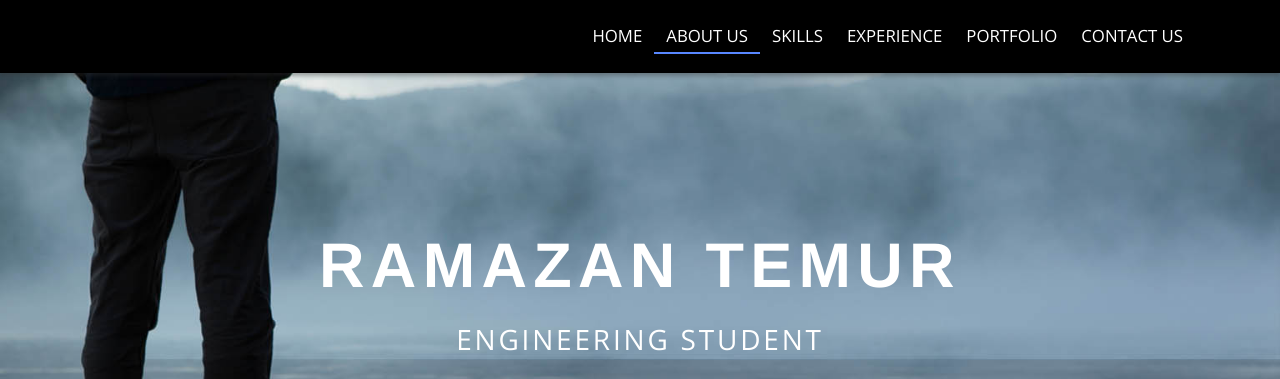
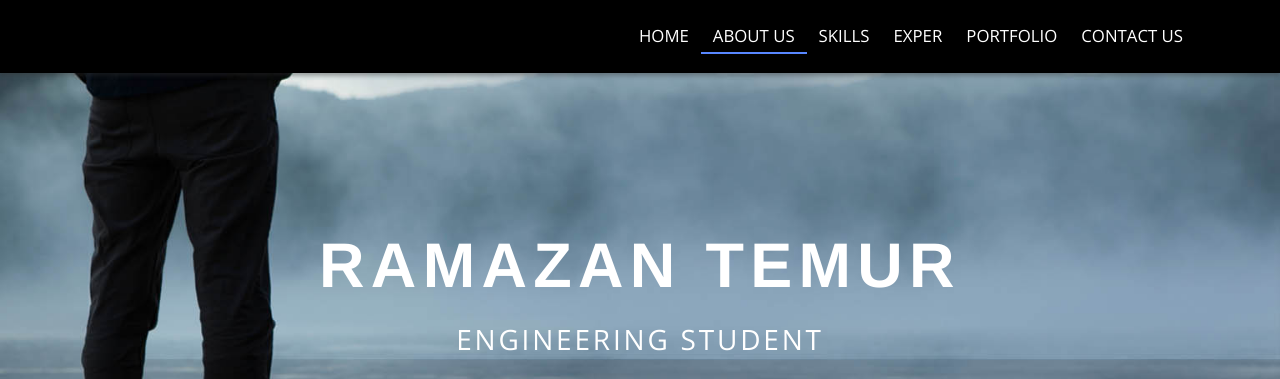
Before and after one commit to temurramazan/portfolio, a plain HTML site: page index.html in a window 1280 px wide. Shown: the top 379 px of the page. Drawn offline with nearby package versions, Linux system fonts and the light colour scheme.

Commit message:
Update index.html

```diff
--- a/index.html
+++ b/index.html
@@ -42,7 +42,7 @@
           <li class="active"><a href="#home" class="scroll-link">Home</a></li>
           <li><a href="#aboutUs" class="scroll-link">About Us</a></li>
           <li><a href="#skills" class="scroll-link">Skills</a></li>
-          <li><a href="#experience" class="scroll-link">Experience</a></li>
+          <li><a href="#experience" class="scroll-link">Exper</a></li>
           <li><a href="#portfolio" class="scroll-link">Portfolio</a></li>
           <li><a href="#contactUs" class="scroll-link">Contact Us</a></li>
         </ul>
```
